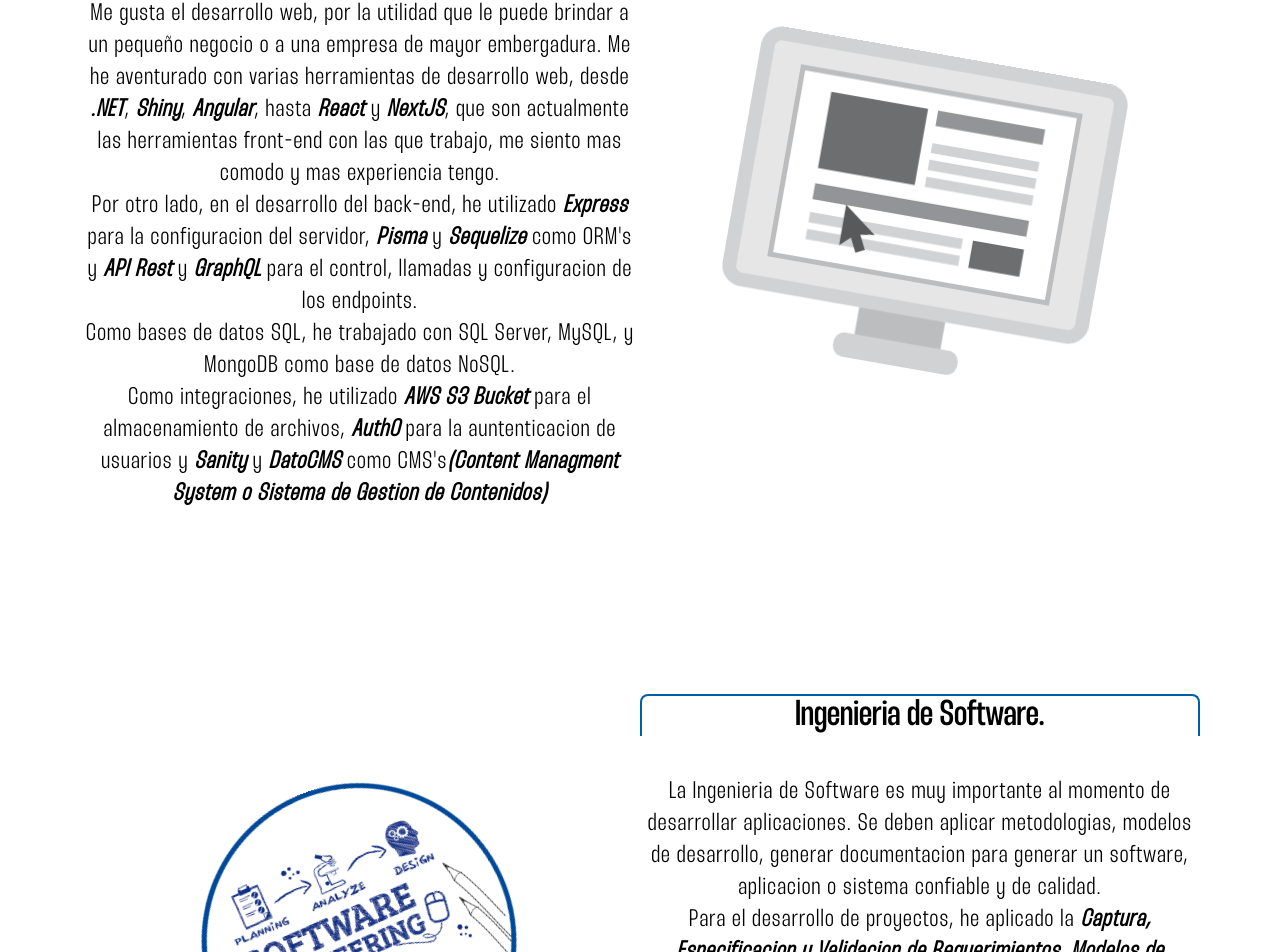
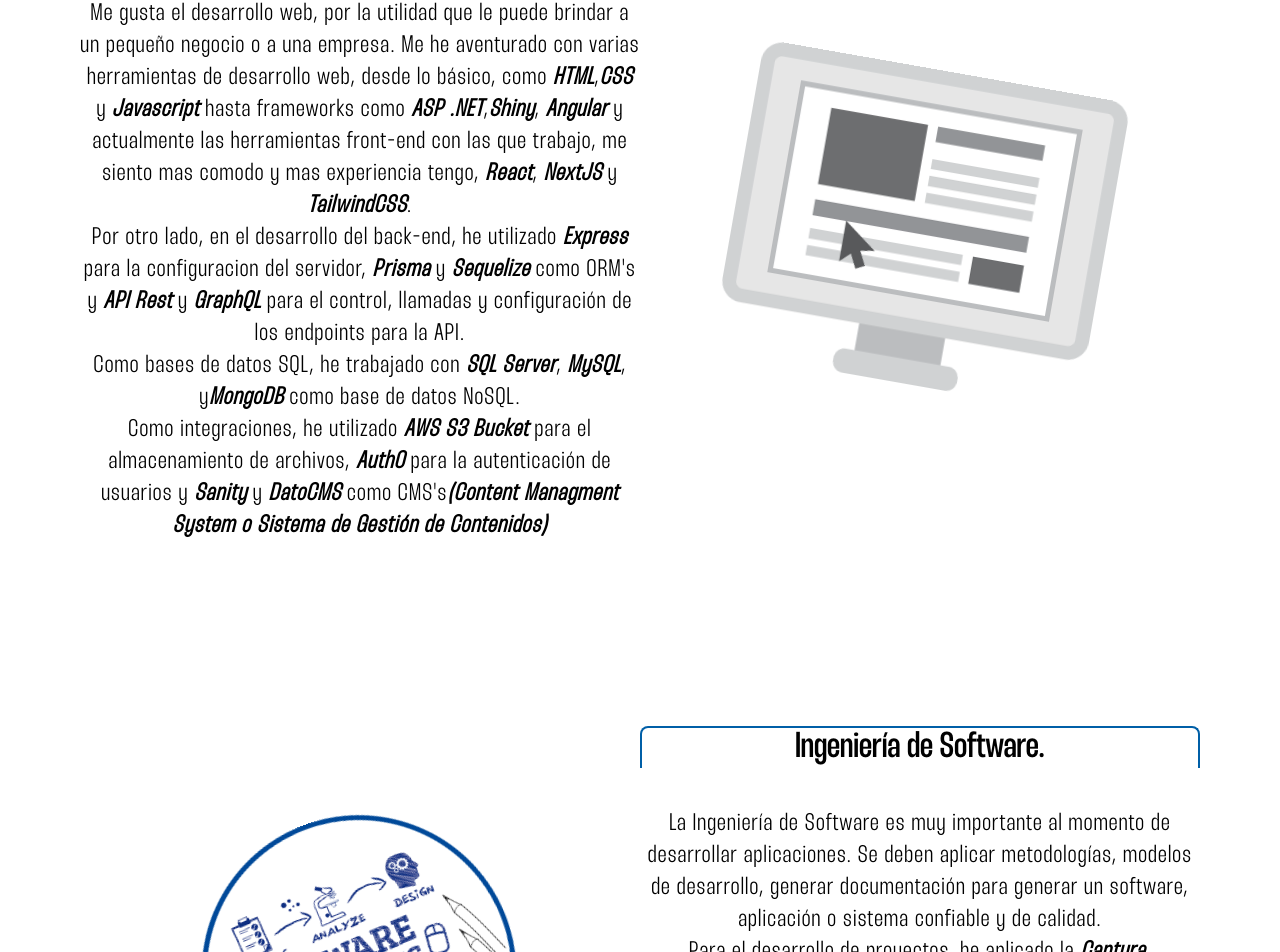
Before and after one commit to JoseAl05/portfolioV2, a Next.js app in the folder next-frontend/: page /components/Profile/Profile in a window 1280 px wide. Shown: the part 507-1459 px from the top of the page. Built offline with nearby package versions, Linux system fonts and the light colour scheme.

Commit message:
minor grammar fixes

```diff
--- a/next-frontend/pages/components/AboutMe/AboutMe.js
+++ b/next-frontend/pages/components/AboutMe/AboutMe.js
@@ -21,7 +21,7 @@
   return (
     <>
       <h2 className="w-full mt-10 mb-1 text-5xl font-thunderBold tracking-wider leading-tight text-center text-gray-800">
-        Sobre Mi
+        Sobre Mí
       </h2>
       <div className="w-full mb-20">
         <div className="h-1 mx-auto bg-gradient-to-r from-[#080055] to-[#008ab9] w-40 sm:w-80 opacity-25 my-0 py-0 rounded-t"></div>
@@ -40,7 +40,7 @@
             <div className="grid grid-cols-1 md:grid-cols-2 lg:grid-cols-2 lg:items-center lg:mx-0 lg:gap-0 bg-gradient-to-r from-[#080055] to-[#008ab9] whitespace-pre-wrap rounded-none lg:rounded-tr-full lg:rounded-bl-[5500px] lg:p-10">
               <p className="w-[70vw] md:w-[28vw] lg:w-[36vw] mx-auto my-10 md:mx-20 lg:mx-10 text-start text-white md:text-lg text-base lg:text-xl font-PlayfairRegular whitespace-pre-wrap">
                 Mi nombre es José Pablo Arancibia Linker y soy Ingeniero en
-                Informática con experiencia en desarrollo full stack. Me
+                Informática con experiencia en desarrollo web full stack. Me
                 apasiona aprender y ampliar continuamente mis conocimientos
                 sobre el desarrollo de software. Soy una persona que aprende
                 rápido y siempre está dispuesta a asumir nuevos retos. Trabajo
--- a/next-frontend/pages/components/Callout/Callout.js
+++ b/next-frontend/pages/components/Callout/Callout.js
@@ -27,7 +27,7 @@
                 }}
               >
                 <h1 className="my-4 text-2xl sm:text-5xl font-bold leading-tight tracking-wider text-white font-thunderBold">
-                  Ingeniero de Ejecucion en Informatica
+                  Ingeniero de Ejecución en Informática
                 </h1>
               </motion.div>
               <motion.div
@@ -48,7 +48,7 @@
                 }}
               >
                 <p className="leading-normal text-xl sm:text-2xl my-10 sm:my-14 text-white font-thunderMedium tracking-wider">
-                  Ingenieria de Software
+                  Ingeniería de Software
                 </p>
               </motion.div>
               <motion.div
--- a/next-frontend/pages/components/Contact/Contact.js
+++ b/next-frontend/pages/components/Contact/Contact.js
@@ -56,10 +56,10 @@
         <Toaster />
         <div className="py-8 lg:py-40 px-4 mx-auto max-w-screen-md">
           <h2 className="mb-4 text-4xl tracking-tight font-extrabold text-center text-gray-900 ">
-            ¿Necesitas una pagina web?
+            ¿Necesitas una página web?
           </h2>
           <p className="mb-8 lg:mb-16 font-light text-center text-gray-600  sm:text-xl">
-            ¿Necesitas una pagina web para tu negocio?, ¿Deseas crear un
+            ¿Necesitas una página web para tu negocio?, ¿Deseas crear un
             portfolio para exponer tus experiencias y proyectos?. Envia un
             mensaje para poder contactarme!.
           </p>
@@ -103,7 +103,7 @@
                 htmlFor="message"
                 className="block mb-2 text-sm font-medium text-gray-900"
               >
-                Your message
+                Mensaje
               </label>
               <textarea
                 name="message"
--- a/next-frontend/pages/components/Profile/Profile.js
+++ b/next-frontend/pages/components/Profile/Profile.js
@@ -49,29 +49,30 @@
             </h1>
             <p className="text-lg sm:text-2xl font-thunderLight leading-8 tracking-wider w-full text-center">
               Me gusta el desarrollo web, por la utilidad que le puede brindar a
-              un pequeño negocio o a una empresa de mayor embergadura. Me he
-              aventurado con varias herramientas de desarrollo web, desde{" "}
-              <i><b>.NET</b></i>, <i><b>Shiny</b></i>, <i><b>Angular</b></i>, hasta <i><b>React</b></i> y{" "}
-              <i><b>NextJS</b></i>, que son actualmente las herramientas front-end con
-              las que trabajo, me siento mas comodo y mas experiencia tengo.
+              un pequeño negocio o a una empresa. Me he aventurado con varias herramientas de desarrollo web,
+              desde{" "} lo básico, como <i><b>HTML</b></i>,
+              <i><b>CSS</b></i> y <i><b>Javascript</b></i> hasta frameworks como <i><b>ASP .NET</b></i>,
+              <i><b>Shiny</b></i>, <i><b>Angular</b></i> y actualmente las herramientas front-end con
+              las que trabajo, me siento mas comodo y mas experiencia tengo, <i><b>React</b></i>,{" "}
+              <i><b>NextJS</b></i> y <i><b>TailwindCSS</b></i>.
             </p>
             <p className="text-lg sm:text-2xl font-thunderLight leading-8 tracking-wider w-full text-center">
               Por otro lado, en el desarrollo del back-end, he utilizado{" "}
-              <i><b>Express</b></i> para la configuracion del servidor, <i><b>Pisma</b></i> y{" "}
+              <i><b>Express</b></i> para la configuracion del servidor, <i><b>Prisma</b></i> y{" "}
               <i><b>Sequelize</b></i> como ORM's y <i><b>API Rest</b></i> y <i><b>GraphQL</b></i>{" "}
-              para el control, llamadas y configuracion de los endpoints.
+              para el control, llamadas y configuración de los endpoints para la API.
             </p>
             <p className="text-lg sm:text-2xl font-thunderLight leading-8 tracking-wider w-full text-center">
-              Como bases de datos SQL, he trabajado con SQL Server, MySQL, y
-              MongoDB como base de datos NoSQL.
+              Como bases de datos SQL, he trabajado con <i><b>SQL Server</b></i>, <i><b>MySQL</b></i>, y
+              <i><b>MongoDB</b></i> como base de datos NoSQL.
             </p>
             <p className="text-lg sm:text-2xl font-thunderLight leading-8 tracking-wider w-full text-center">
               Como integraciones, he utilizado <i><b>AWS S3 Bucket</b></i> para el
-              almacenamiento de archivos, <i><b>Auth0</b></i> para la auntenticacion de
+              almacenamiento de archivos, <i><b>Auth0</b></i> para la autenticación de
               usuarios y <i><b>Sanity</b></i> y <i><b>DatoCMS</b></i> como CMS's
               <i>
                 <b>
-                  (Content Managment System o Sistema de Gestion de Contenidos)
+                  (Content Managment System o Sistema de Gestión de Contenidos)
                 </b>
               </i>
             </p>
@@ -116,18 +117,18 @@
           </div>
           <div className="flex flex-col items-end sm:items-center w-full sm:w-1/2">
             <h1 className="font-thunderMedium text-2xl sm:text-4xl text-black my-10 border-t-2 border-r-2 border-l-2 w-full text-center border-[#005fa7] rounded-t-lg">
-              Ingenieria de Software.
+              Ingeniería de Software.
             </h1>
             <p className="text-lg sm:text-2xl font-thunderLight leading-8 tracking-wider w-full text-center">
-              La Ingenieria de Software es muy importante al momento de
-              desarrollar aplicaciones. Se deben aplicar metodologias, modelos
-              de desarrollo, generar documentacion para generar un software,
-              aplicacion o sistema confiable y de calidad.
+              La Ingeniería de Software es muy importante al momento de
+              desarrollar aplicaciones. Se deben aplicar metodologías, modelos
+              de desarrollo, generar documentación para generar un software,
+              aplicación o sistema confiable y de calidad.
             </p>
             <p className="text-lg sm:text-2xl font-thunderLight leading-8 tracking-wider w-full text-center">
               Para el desarrollo de proyectos, he aplicado la{" "}
-              <i><b>Captura, Especificacion y Validacion de Requerimientos</b></i>,{" "}
-              <i><b>Modelos de Proceso de Desarrollo</b></i>, <i><b>Documentacion</b></i>, la
+              <i><b>Captura, Especificación y Validación de Requerimientos</b></i>,{" "}
+              <i><b>Modelos de Proceso de Desarrollo</b></i>, <i><b>Documentación</b></i>, la
               cual incluye{" "}
               <i><b>Diagramas</b></i>,<i><b>Carta Gantt</b></i>, <i><b>BPMN</b></i>{" "}
               <i>
@@ -137,8 +138,8 @@
                 </b>
               </i>
               , <i><b>Casos de Uso</b></i>, <i><b>Estudio de Factibilidad</b></i>,{" "}
-              <i><b>Definicion de Objetivos</b></i>, <i><b>Analisis de Problema</b></i>,
-              <i><b>Propuestas de Solucion</b></i> y <i><b>Gestion de Riesgos</b></i>.
+              <i><b>Definición de Objetivos</b></i>, <i><b>Analisis de Problema</b></i>,
+              <i><b>Propuestas de Solución</b></i> y <i><b>Gestión de Riesgos</b></i>.
             </p>
             <p className="text-lg sm:text-2xl font-thunderLight leading-8 tracking-wider w-full text-center">
               Herramientas que he utilizado son{" "}
```
